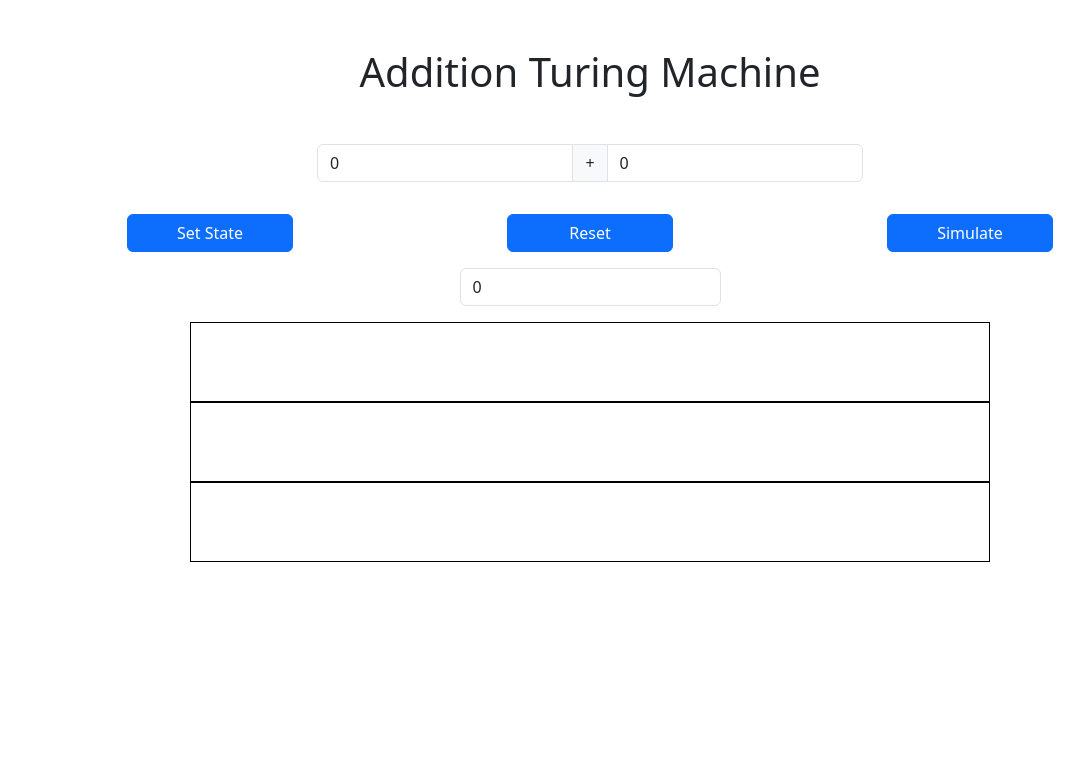
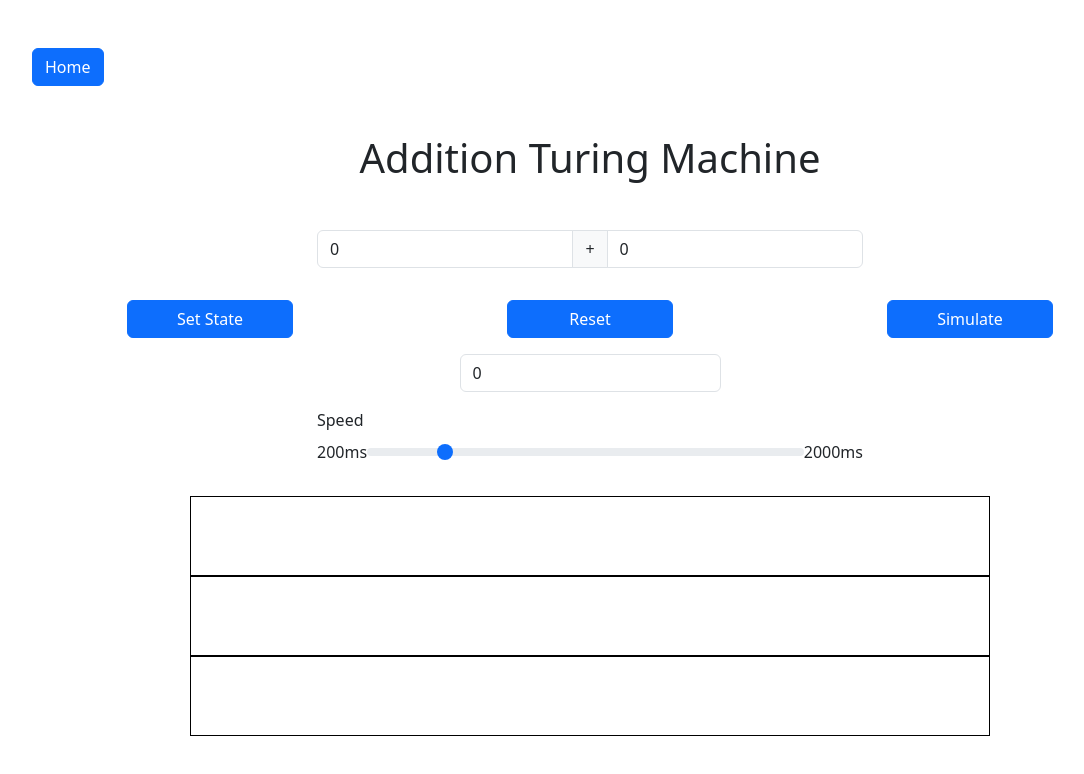
Before and after one commit to ndkvin/turing_machine, a Next.js app: page /addition in a window 1280 px wide. Shown: the top 774 px of the page, without its empty margins (50-1134 px from the left). Built offline with nearby package versions, Linux system fonts and the light colour scheme.

Commit message:
Update addition

```diff
--- a/src/app/addition/page.js
+++ b/src/app/addition/page.js
@@ -1,7 +1,8 @@
 'use client'
 
-import { useEffect, useState } from 'react';
+import { useEffect, useState, useRef } from 'react';
 import addition from '../../state/addition';
+import Link from 'next/link';
 
 
 const styles = {
@@ -11,7 +12,7 @@ const styles = {
     width: "800px",
     height: "80px",
     border: "1px solid black",
-    overflowX: "scroll",
+    overflowX: "hidden",
   },
   cell: {
     minWidth: "60px",
@@ -45,11 +46,34 @@ export default function Home() {
   const [tape2, setTape2] = useState([])
   const [tape3, setTape3] = useState([])
   const [isCalculate, setIsCalculate] = useState(false)
+  const [speed, setSpeed] = useState(500)
+  const tapeContainer1Refs = useRef(null);
+  const tapeContainer2Refs = useRef(null);
+  const tapeContainer3Refs = useRef(null);
+  const scrollLeft = (ref) => {
+    ref.current.scrollBy({
+      top: 0,
+      left: -50,
+      behavior: 'smooth',
+    });
+
+    console.log("left")
+  };
+
+  const scrollRight = (ref) => {
+    ref.current.scrollBy({
+      top: 0,
+      left: 50,
+      behavior: 'smooth',
+    });
+
+    console.log("right")
+  };
 
   useEffect(() => {
     const timeout = setTimeout(() => {
       turingMachine();
-    }, 1000);
+    }, speed);
     return () => clearTimeout(timeout);
   }, [isCalculate])
 
@@ -106,7 +130,7 @@ export default function Home() {
   }
 
   const turingMachine = () => {
-    if(tape1.length == 0) return
+    if (tape1.length == 0) return
 
     // get value from tape 1 and tape 2
     let val1 = tape1[active1];
@@ -135,22 +159,28 @@ export default function Home() {
     // move tape 1
     if (next.state[0].move == "R") {
       setActive1(prev => prev + 1);
+      scrollRight(tapeContainer1Refs)
     } else if (next.state[0].move == "L") {
       setActive1(prev => prev - 1);
+      scrollLeft(tapeContainer1Refs)
     }
 
     // move tape 2
     if (next.state[1].move == "R") {
       setActive2(prev => prev + 1);
+      scrollRight(tapeContainer2Refs)
     } else if (next.state[1].move == "L") {
       setActive2(prev => prev - 1);
+      scrollLeft(tapeContainer2Refs)
     }
 
     // move tape 2
     if (next.state[2].move == "R") {
       setActive3(prev => prev + 1);
+      scrollRight(tapeContainer3Refs)
     } else if (next.state[2].move == "L") {
       setActive3(prev => prev - 1);
+      scrollLeft(tapeContainer3Refs)
     }
 
 
@@ -179,6 +209,9 @@ export default function Home() {
   return (
     <>
       <div className="container">
+        <Link href="/" className="btn btn-primary mt-5">
+          Home
+        </Link>
         <h1 className="d-flex justify-content-center mt-5">
           Addition Turing Machine
         </h1>
@@ -237,7 +270,6 @@ export default function Home() {
             </button>
           </div>
         </div>
-
         <div className="row mt-3">
           <div className="col-3 mx-auto">
             <input
@@ -250,19 +282,35 @@ export default function Home() {
             />
           </div>
         </div>
-
         <div className="row mt-3">
-          <div className="mx-auto" style={styles.tape}>
+          <div className="col-6 mx-auto">
+            <label className="form-label">Speed</label>
+            <div className='d-flex'>
+              <p>200ms</p>
+              <input
+                type="range"
+                value={speed}
+                min="200"
+                max="2000"
+                onChange={e => setSpeed(e.target.value)}
+                className="form-range" id="customRange1"
+              />
+              <p>2000ms</p>
+            </div>
+          </div>
+        </div>
+        <div className="row mt-3">
+          <div className="mx-auto" style={styles.tape} ref={tapeContainer1Refs}>
             {
               tape1.map((tape, i) => <div key={i} style={(i == active1) ? styles.cellActive : styles.cell}>{tape}</div>)
             }
           </div>
-          <div className="mx-auto" style={styles.tape}>
+          <div className="mx-auto" style={styles.tape} ref={tapeContainer2Refs}>
             {
               tape2.map((tape, i) => <div key={i} style={(i == active2) ? styles.cellActive : styles.cell}>{tape}</div>)
             }
           </div>
-          <div className="mx-auto" style={styles.tape}>
+          <div className="mx-auto" style={styles.tape} ref={tapeContainer3Refs}>
             {
               tape3.map((tape, i) => <div key={i} style={(i == active3) ? styles.cellActive : styles.cell}>{tape}</div>)
             }
```
Also changed, not shown: src/app/substraction/page.js (+6 -2 lines).
